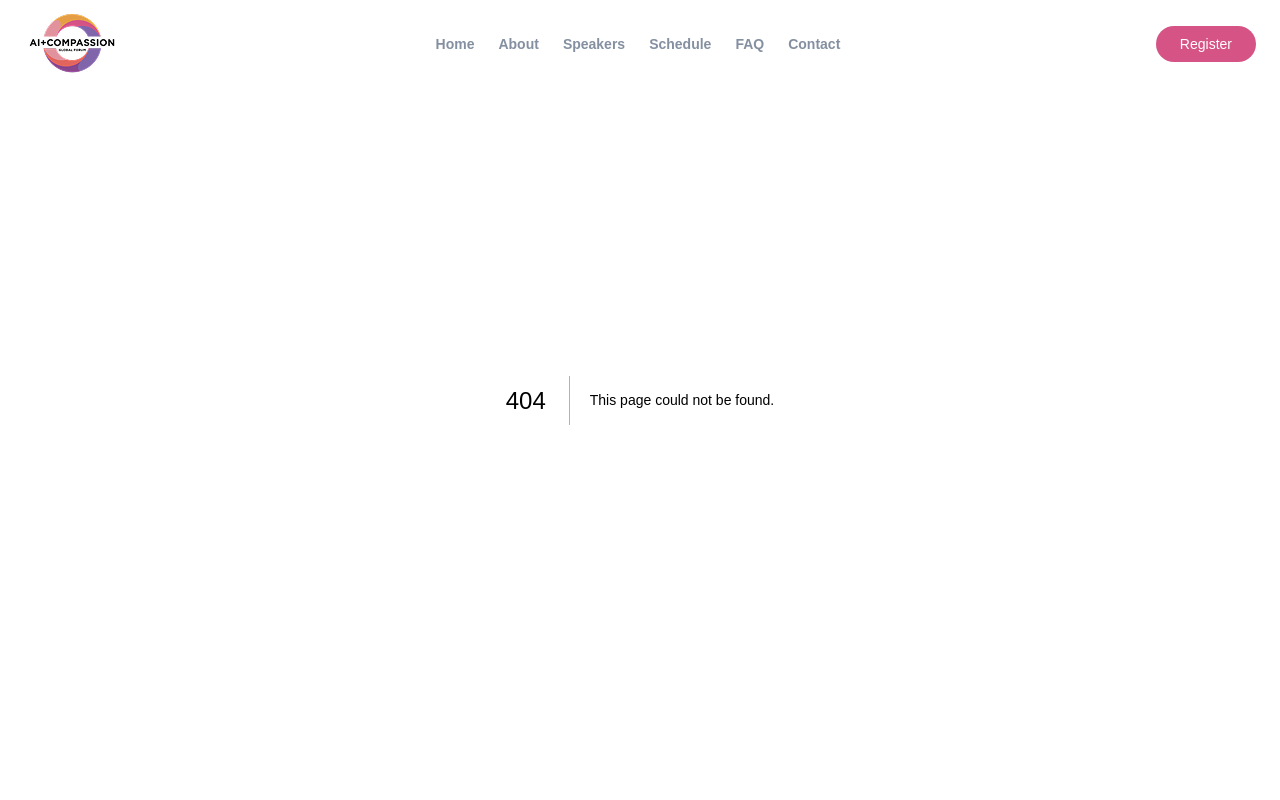
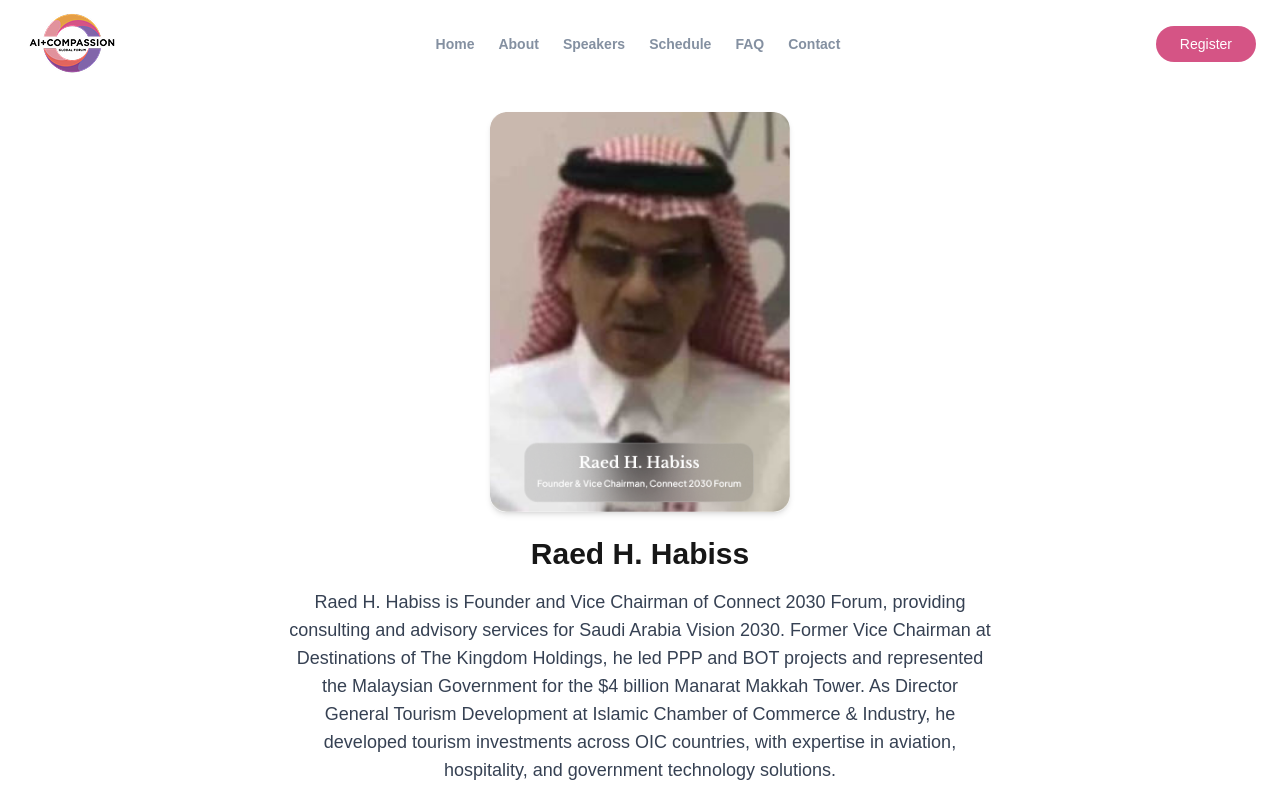
Before and after one commit to Algonots/ai-compassion_website, a Next.js app: page /speakers/raed-h-habiss in a window 1280 px wide. Before the commit this address had no page. Shown: the top 800 px of the page. Built offline with nearby package versions, Linux system fonts and the light colour scheme.

Commit message:
updated speakers

```diff
--- /dev/null
+++ b/src/app/speakers/raed-h-habiss/page.jsx
@@ -0,0 +1,21 @@
+import Image from "next/image";
+import habibi from "@/../public/habibi.png";
+
+export default function GaryABolles() {
+  return (
+    <div className="p-8 max-w-3xl mx-auto text-center mt-20">
+      <Image
+        src={habibi}
+        alt="Hiroshi Ishiguro"
+        width={300}
+        height={300}
+        className="mx-auto rounded-2xl shadow-md"
+      />
+      <h1 className="text-3xl font-bold mt-6">Raed H. Habiss
+</h1>
+      <p className="mt-4 text-lg text-gray-700">
+        Raed H. Habiss is Founder and Vice Chairman of Connect 2030 Forum, providing consulting and advisory services for Saudi Arabia Vision 2030. Former Vice Chairman at Destinations of The Kingdom Holdings, he led PPP and BOT projects and represented the Malaysian Government for the $4 billion Manarat Makkah Tower. As Director General Tourism Development at Islamic Chamber of Commerce & Industry, he developed tourism investments across OIC countries, with expertise in aviation, hospitality, and government technology solutions.
+      </p>
+    </div>
+  );
+}
--- a/src/components/speakerSection/index.jsx
+++ b/src/components/speakerSection/index.jsx
@@ -50,6 +50,7 @@ import sara from "@/../public/sara.png";
 import aliaa from "@/../public/aliaa.png";
 import haythem from "@/../public/haythem.png";
 import osman from "@/../public/osman.png";
+import habibi from "@/../public/habibi.png";
 const speakers = [
   {
     slug: "hiroshi-ishiguro",
@@ -339,6 +340,12 @@ const speakers = [
     title: "Anas Almarie is an award-winning digital growth consultant and engineer with 17 years of experience, leading Social Station Branding & Marketing Agency in Dubai. He serves Fortune 500 companies and local businesses with branding, digital marketing, AI, and social media solutions. As Digital Marketing Institute trainer and LinkedIn Solutions Advisor, he maintains 98% satisfaction feedback. A keynote speaker featured on Dubai Eye, Sky News Arabia, Al Arabiya, and CNBC Arabia, Almarie speaks at events across the MENA region.",
     img: osman
   },
+  {
+    slug: "raed-h-habiss",
+    name: "Raed H. Habiss",
+    title: "Anas Almarie is an award-winning digital growth consultant and engineer with 17 years of experience, leading Social Station Branding & Marketing Agency in Dubai. He serves Fortune 500 companies and local businesses with branding, digital marketing, AI, and social media solutions. As Digital Marketing Institute trainer and LinkedIn Solutions Advisor, he maintains 98% satisfaction feedback. A keynote speaker featured on Dubai Eye, Sky News Arabia, Al Arabiya, and CNBC Arabia, Almarie speaks at events across the MENA region.",
+    img: habibi
+  },
 ];
 
 
```
Also changed, not shown: public/habibi.png (added).
